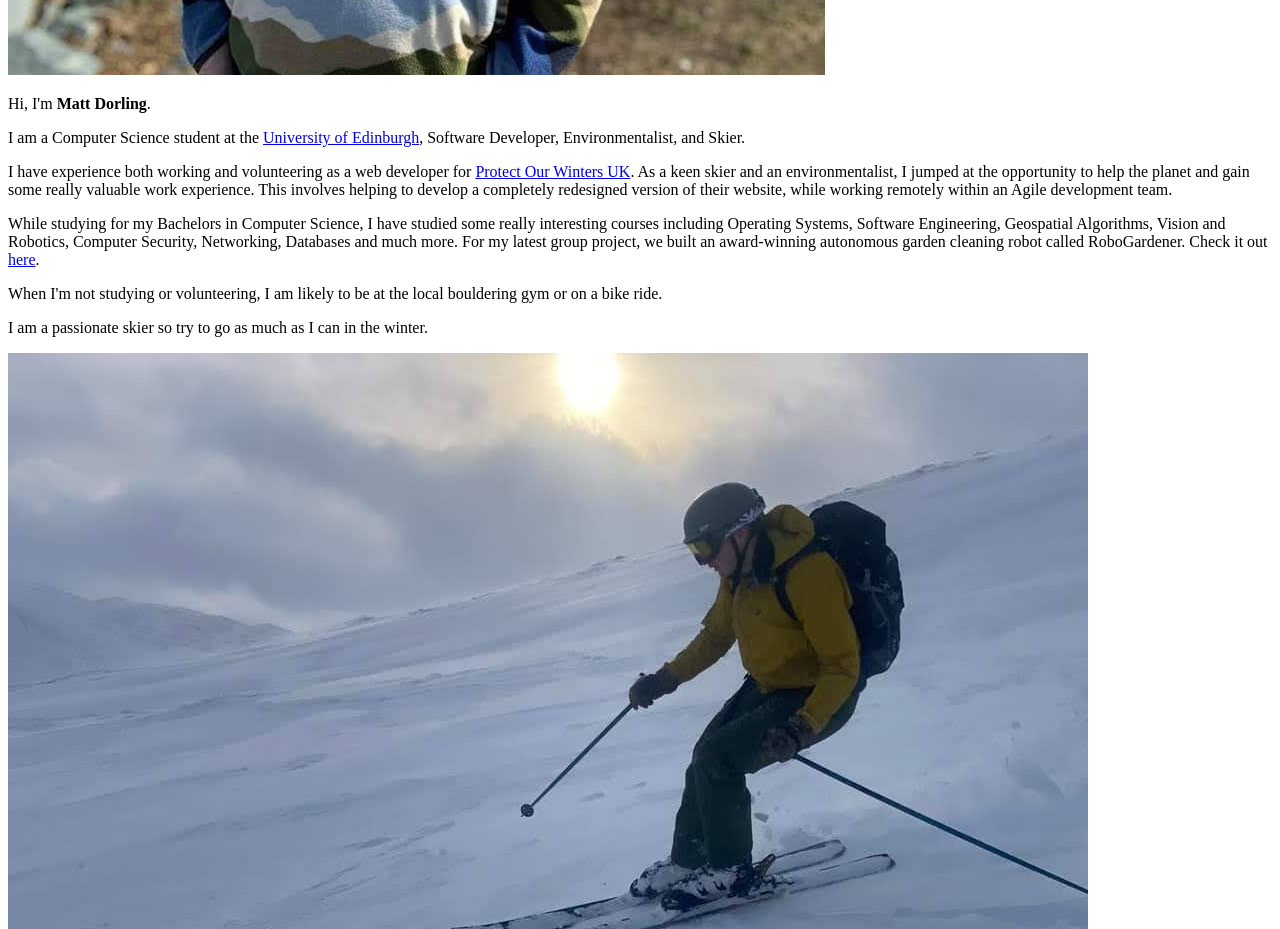
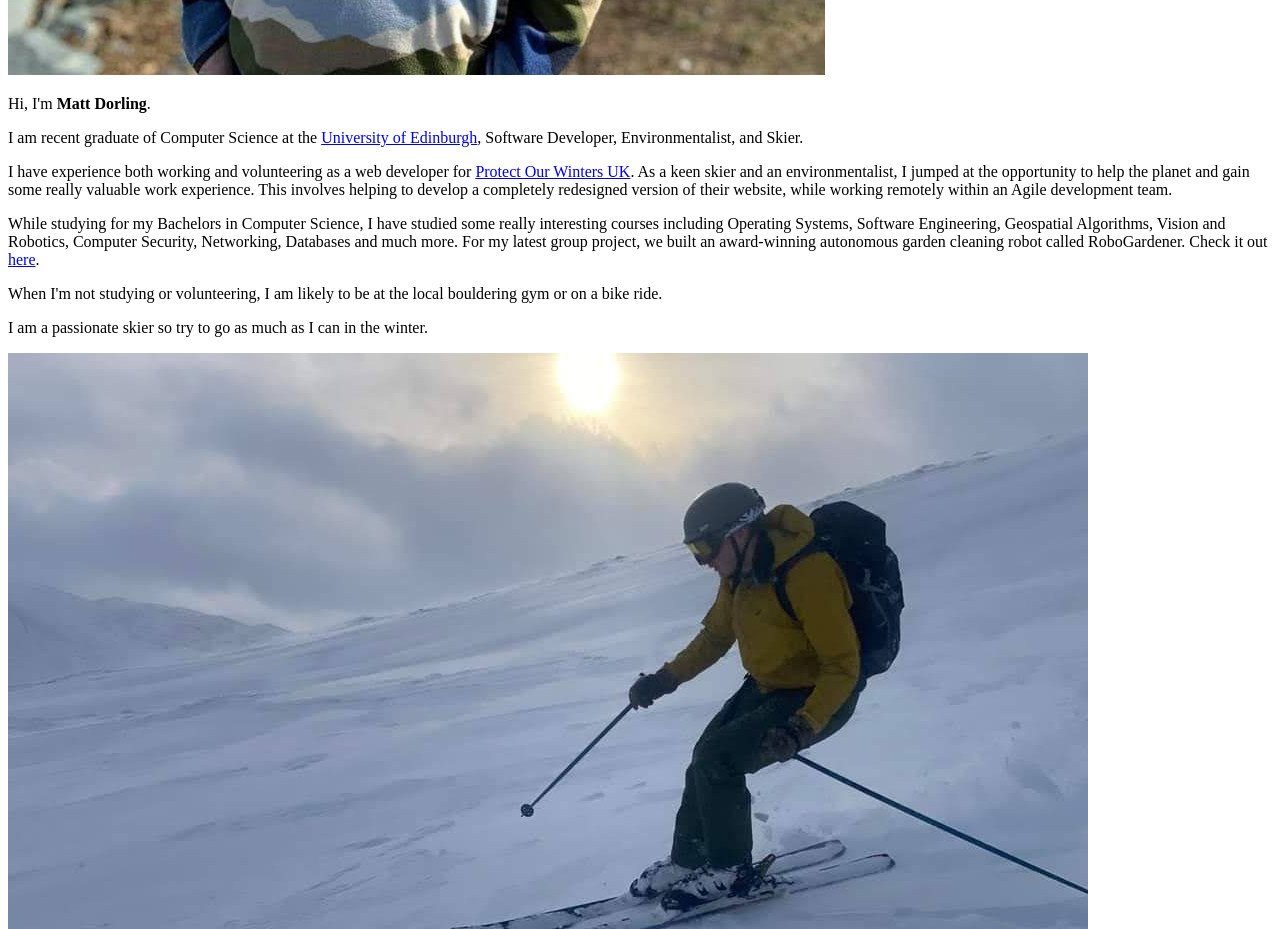
Before and after one commit to MattDorling/personal-site, a Next.js app: page / in a window 1280 px wide. Shown: the part 1100-2029 px from the top of the page. Built offline with nearby package versions, Linux system fonts and the light colour scheme; no server answers.

Commit message:
Wording changes after graduating

```diff
--- a/pages/index.tsx
+++ b/pages/index.tsx
@@ -26,7 +26,7 @@ export default function HomePage() {
           </p>
           <p>
             {' '}
-            I am a Computer Science student at the{' '}
+            I am recent graduate of Computer Science at the{' '}
             <Link newTab href="https://www.ed.ac.uk">
               University of Edinburgh
             </Link>
```
